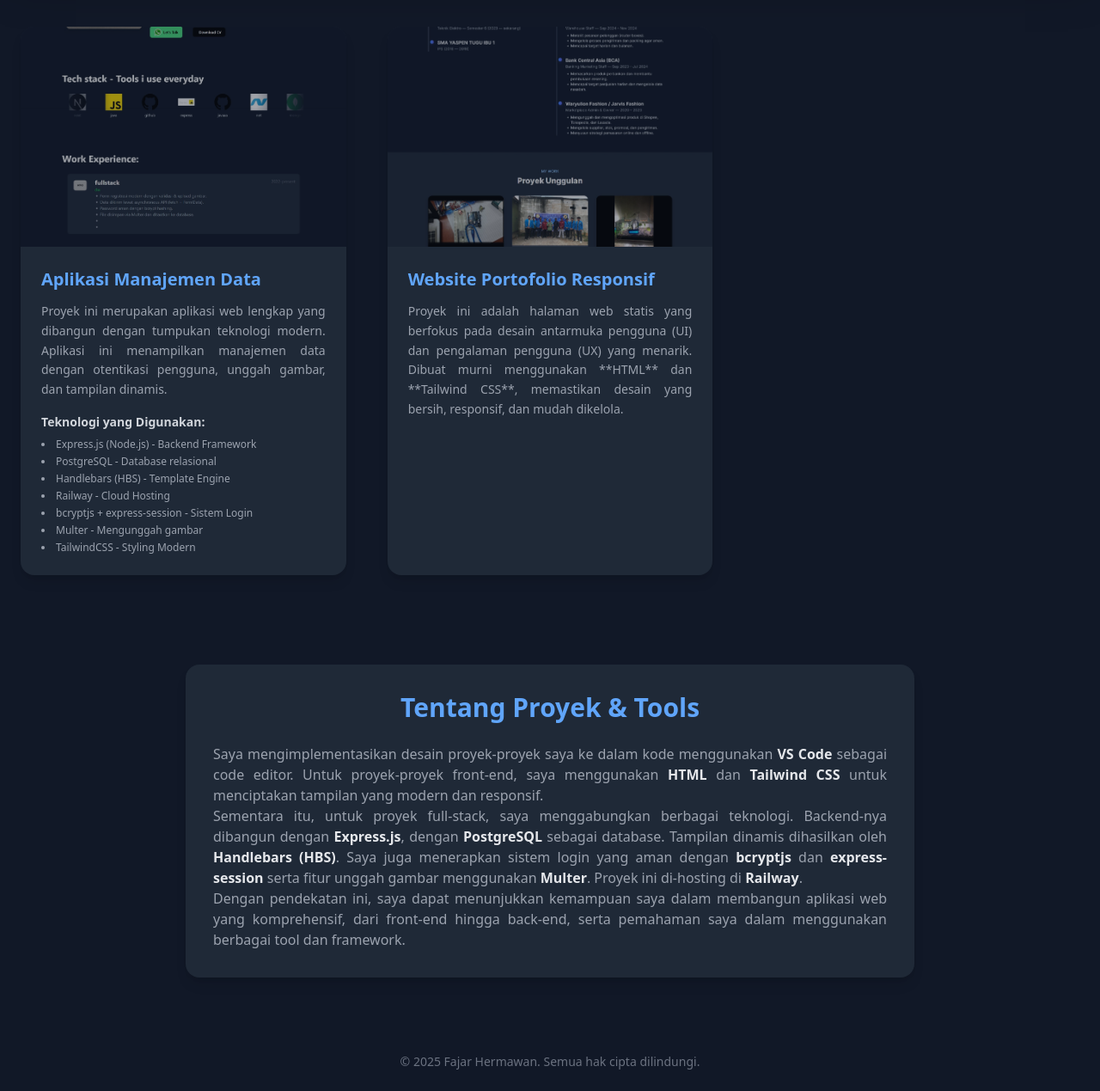
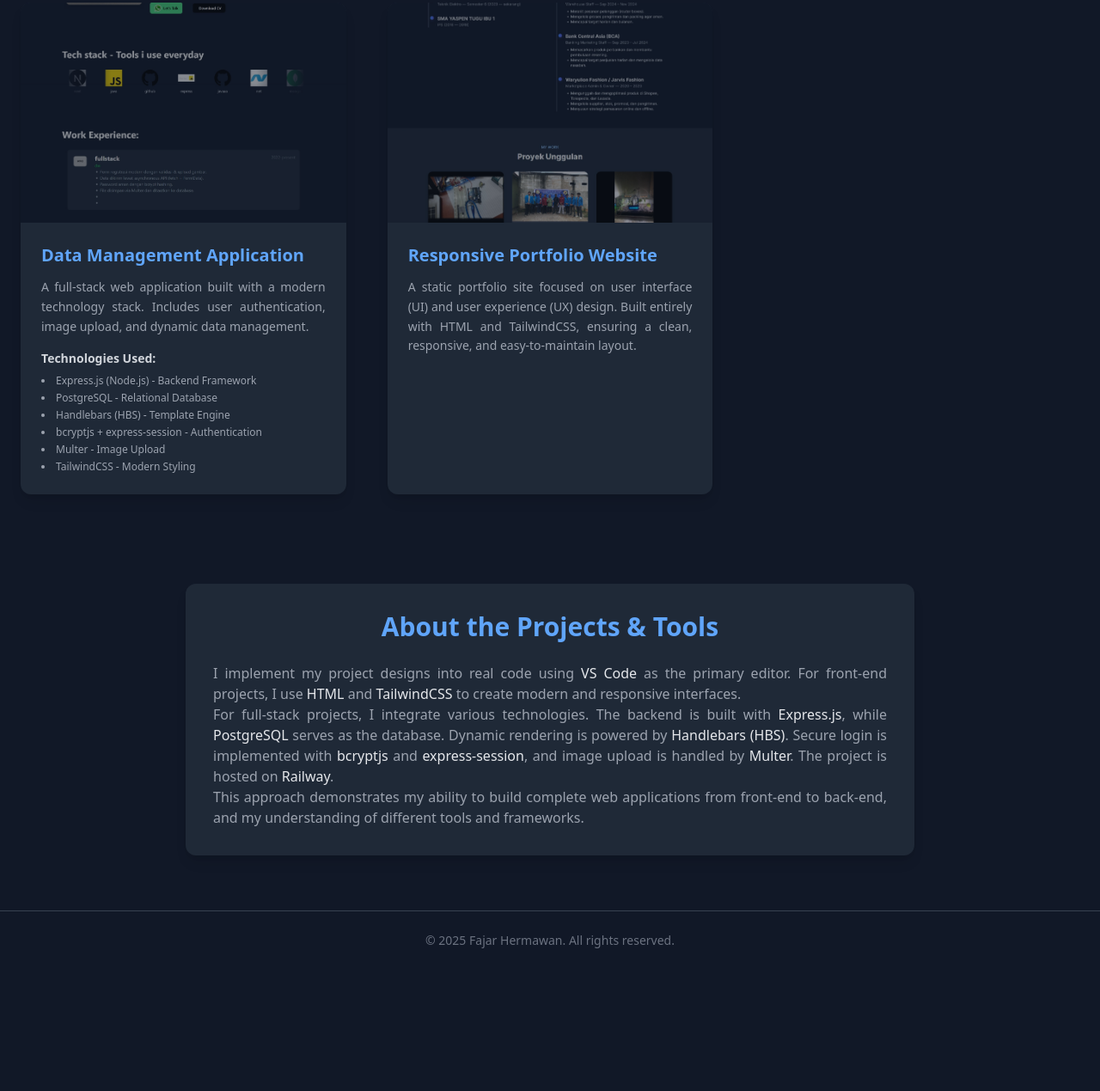
Before and after one commit to FajarHermawn/portofolio1, a plain HTML site: page portfolio-designs.html in a window 1280 px wide. Shown: the part 309-1578 px from the top of the page at 86% size. After the commit the page ends 1437 px from the top, so only its background shows below. Drawn offline with nearby package versions, Linux system fonts and the light colour scheme.

Commit message:
Add files via upload

```diff
--- a/portfolio-designs.html
+++ b/portfolio-designs.html
@@ -1,9 +1,9 @@
 <!DOCTYPE html>
-<html lang="id">
+<html lang="en">
 <head>
   <meta charset="UTF-8" />
   <meta name="viewport" content="width=device-width, initial-scale=1.0" />
-  <title>Fajar Hermawan - Desain Portfolio</title>
+  <title>Fajar Hermawan - Portfolio Design</title>
   <link rel="preconnect" href="https://fonts.googleapis.com" />
   <link rel="preconnect" href="https://fonts.gstatic.com" crossorigin />
   <link
@@ -11,131 +11,109 @@
     rel="stylesheet"
   />
   <script src="https://cdn.tailwindcss.com"></script>
-  <style>
-
-  </style>
 </head>
 <body class="bg-gray-900 text-gray-200 min-h-screen font-sans">
 
-  <header
-    class="gradient-header p-10 md:p-16 text-center shadow-2xl animate-fadeInUp"
-  >
+  <!-- Header -->
+  <header class="bg-gray-800 p-10 md:p-16 text-center shadow-md">
     <div class="container mx-auto max-w-5xl">
-      <h1
-        class="text-4xl lg:text-5xl font-extrabold tracking-tight text-white drop-shadow-lg"
-      >
-        Desain Portfolio & Proyek
+      <h1 class="text-4xl lg:text-5xl font-extrabold tracking-tight text-white">
+        Portfolio & Projects
       </h1>
-      <p class="mt-4 max-w-4xl mx-auto text-gray-100 text-base lg:text-lg leading-relaxed">
-        Berikut adalah desain mockup dan detail proyek-proyek yang saya bangun untuk portofolio.
-        Saya menggunakan tools dan teknologi modern untuk menghasilkan tampilan yang bersih, responsif, dan fungsional.
+      <p class="mt-4 max-w-4xl mx-auto text-gray-300 text-base lg:text-lg leading-relaxed">
+        A collection of design mockups and detailed projects that I have built.
+        I focus on clean, responsive, and functional designs using modern tools and technologies.
       </p>
     </div>
   </header>
 
+  <!-- Projects -->
   <main class="container mx-auto px-6 py-16 grid gap-12 md:grid-cols-2 lg:grid-cols-3">
-    <div
-      class="bg-gray-800 rounded-2xl shadow-lg overflow-hidden transform hover:scale-[1.03] transition-transform duration-500 animate-fadeInUp delay-100"
-    >
+
+    <!-- Project 1 -->
+    <div class="bg-gray-800 rounded-xl shadow-lg overflow-hidden transform hover:scale-[1.02] transition-transform duration-500">
       <div class="relative w-full h-64 overflow-hidden">
         <img
           src="assets/img/Screenshot_11-8-2025_181342_localhost.jpeg"
-          onerror="this.onerror=null;this.src='https://placehold.co/800x600/1e293b/d1d5db?text=APLIKASI+MANAJEMEN+DATA';"
-          alt="Aplikasi Manajemen Data"
+          onerror="this.onerror=null;this.src='https://placehold.co/800x600/1e293b/d1d5db?text=DATA+MANAGEMENT+APP';"
+          alt="Data Management Application"
           class="absolute inset-0 w-full h-full object-cover"
         />
-        <div class="absolute inset-0 bg-gray-900/40"></div>
+        <div class="absolute inset-0 bg-gray-900/50"></div>
       </div>
       <div class="p-6">
-        <h2 class="text-xl font-bold mb-3 text-blue-400">
-          Aplikasi Manajemen Data
-        </h2>
+        <h2 class="text-xl font-bold mb-3 text-blue-400">Data Management Application</h2>
         <p class="text-gray-400 mb-4 leading-relaxed text-sm text-justify">
-          Proyek ini merupakan aplikasi web lengkap yang dibangun dengan tumpukan
-          teknologi modern. Aplikasi ini menampilkan manajemen data dengan otentikasi pengguna,
-          unggah gambar, dan tampilan dinamis.
+          A full-stack web application built with a modern technology stack.
+          Includes user authentication, image upload, and dynamic data management.
         </p>
         <div class="mt-4">
-          <h3 class="font-bold text-gray-300 text-sm mb-2">
-            Teknologi yang Digunakan:
-          </h3>
+          <h3 class="font-bold text-gray-300 text-sm mb-2">Technologies Used:</h3>
           <ul class="list-disc list-inside space-y-1 text-gray-400 text-xs">
             <li>Express.js (Node.js) - Backend Framework</li>
-            <li>PostgreSQL - Database relasional</li>
+            <li>PostgreSQL - Relational Database</li>
             <li>Handlebars (HBS) - Template Engine</li>
-            <li>Railway - Cloud Hosting</li>
-            <li>bcryptjs + express-session - Sistem Login</li>
-            <li>Multer - Mengunggah gambar</li>
-            <li>TailwindCSS - Styling Modern</li>
+            <li>bcryptjs + express-session - Authentication</li>
+            <li>Multer - Image Upload</li>
+            <li>TailwindCSS - Modern Styling</li>
           </ul>
         </div>
       </div>
     </div>
 
-    <div
-      class="bg-gray-800 rounded-2xl shadow-lg overflow-hidden transform hover:scale-[1.03] transition-transform duration-500 animate-fadeInUp delay-200"
-    >
+    <!-- Project 2 -->
+    <div class="bg-gray-800 rounded-xl shadow-lg overflow-hidden transform hover:scale-[1.02] transition-transform duration-500">
       <div class="relative w-full h-64 overflow-hidden">
         <img
           src="assets/img/Screenshot_11-8-2025_181016_fajarhermawann.netlify.app.jpeg"
-          onerror="this.onerror=null;this.src='https://placehold.co/800x600/1e293b/d1d5db?text=WEBSITE+PORTOFOLIO';"
-          alt="Website Portofolio Responsif"
+          onerror="this.onerror=null;this.src='https://placehold.co/800x600/1e293b/d1d5db?text=RESPONSIVE+PORTFOLIO+SITE';"
+          alt="Responsive Portfolio Website"
           class="absolute inset-0 w-full h-full object-cover"
         />
-        <div class="absolute inset-0 bg-gray-900/40"></div>
+        <div class="absolute inset-0 bg-gray-900/50"></div>
       </div>
       <div class="p-6">
-        <h2 class="text-xl font-bold mb-3 text-blue-400">
-          Website Portofolio Responsif
-        </h2>
+        <h2 class="text-xl font-bold mb-3 text-blue-400">Responsive Portfolio Website</h2>
         <p class="text-gray-400 mb-4 leading-relaxed text-sm text-justify">
-          Proyek ini adalah halaman web statis yang berfokus pada desain antarmuka
-          pengguna (UI) dan pengalaman pengguna (UX) yang menarik. Dibuat murni
-          menggunakan **HTML** dan **Tailwind CSS**, memastikan desain yang bersih,
-          responsif, dan mudah dikelola.
+          A static portfolio site focused on user interface (UI) and user experience (UX) design.
+          Built entirely with HTML and TailwindCSS, ensuring a clean, responsive, and easy-to-maintain layout.
         </p>
       </div>
     </div>
+
   </main>
 
-  <section
-    class="max-w-4xl mx-auto mt-10 mb-16 px-6 animate-fadeInUp delay-300"
-  >
-    <div class="bg-gray-800 p-8 rounded-2xl shadow-lg">
-      <h3 class="text-3xl font-bold mb-6 text-center text-blue-400">
-        Tentang Proyek & Tools
-      </h3>
-      <article
-        class="prose max-w-full mx-auto text-justify text-gray-400"
-      >
+  <!-- About Project & Tools -->
+  <section class="max-w-4xl mx-auto mt-10 mb-16 px-6">
+    <div class="bg-gray-800 p-8 rounded-xl shadow-lg">
+      <h3 class="text-3xl font-bold mb-6 text-center text-blue-400">About the Projects & Tools</h3>
+      <article class="prose max-w-full mx-auto text-justify text-gray-400">
         <p>
-          Saya mengimplementasikan desain proyek-proyek saya ke dalam kode menggunakan
-          <strong class="text-gray-200">VS Code</strong> sebagai code editor. Untuk proyek-proyek front-end,
-          saya menggunakan <strong class="text-gray-200">HTML</strong> dan <strong class="text-gray-200">Tailwind CSS</strong> untuk
-          menciptakan tampilan yang modern dan responsif.
+          I implement my project designs into real code using <span class="text-gray-200">VS Code</span> as the primary editor.
+          For front-end projects, I use <span class="text-gray-200">HTML</span> and <span class="text-gray-200">TailwindCSS</span>
+          to create modern and responsive interfaces.
         </p>
         <p>
-          Sementara itu, untuk proyek full-stack, saya menggabungkan berbagai teknologi.
-          Backend-nya dibangun dengan <strong class="text-gray-200">Express.js</strong>, dengan
-          <strong class="text-gray-200">PostgreSQL</strong> sebagai database. Tampilan dinamis dihasilkan oleh
-          <strong class="text-gray-200">Handlebars (HBS)</strong>. Saya juga menerapkan sistem login yang aman
-          dengan <strong class="text-gray-200">bcryptjs</strong> dan <strong class="text-gray-200">express-session</strong> serta fitur
-          unggah gambar menggunakan <strong class="text-gray-200">Multer</strong>. Proyek ini di-hosting di
-          <strong class="text-gray-200">Railway</strong>.
+          For full-stack projects, I integrate various technologies.
+          The backend is built with <span class="text-gray-200">Express.js</span>,
+          while <span class="text-gray-200">PostgreSQL</span> serves as the database.
+          Dynamic rendering is powered by <span class="text-gray-200">Handlebars (HBS)</span>.
+          Secure login is implemented with <span class="text-gray-200">bcryptjs</span> and <span class="text-gray-200">express-session</span>,
+          and image upload is handled by <span class="text-gray-200">Multer</span>.
+          The project is hosted on <span class="text-gray-200">Railway</span>.
         </p>
         <p>
-          Dengan pendekatan ini, saya dapat menunjukkan kemampuan saya dalam membangun aplikasi
-          web yang komprehensif, dari front-end hingga back-end, serta pemahaman saya dalam
-          menggunakan berbagai tool dan framework.
+          This approach demonstrates my ability to build complete web applications from front-end to back-end,
+          and my understanding of different tools and frameworks.
         </p>
       </article>
     </div>
   </section>
 
-  <footer
-    class="text-center text-gray-500 text-sm py-6 animate-fadeInUp delay-300"
-  >
-    <p>&copy; 2025 Fajar Hermawan. Semua hak cipta dilindungi.</p>
+  <!-- Footer -->
+  <footer class="text-center text-gray-500 text-sm py-6 border-t border-gray-700">
+    <p>&copy; 2025 Fajar Hermawan. All rights reserved.</p>
   </footer>
+
 </body>
 </html>
```
